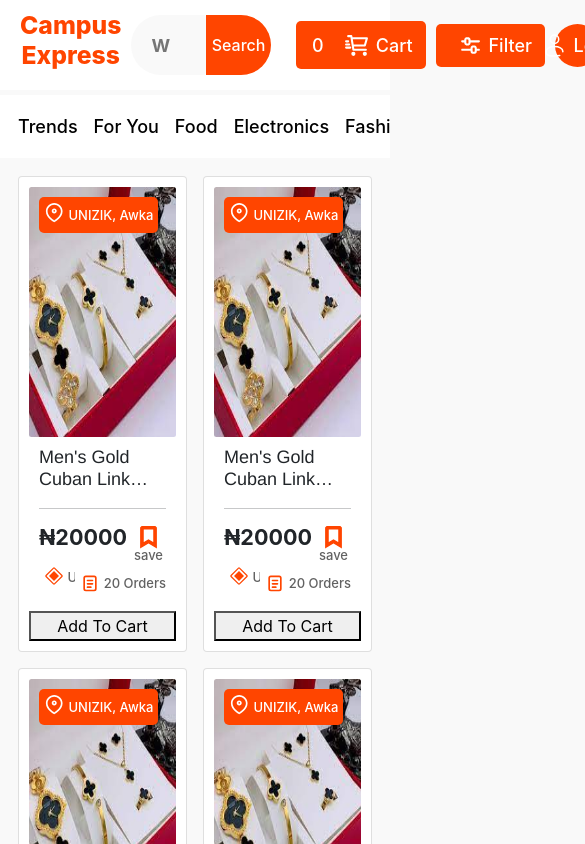
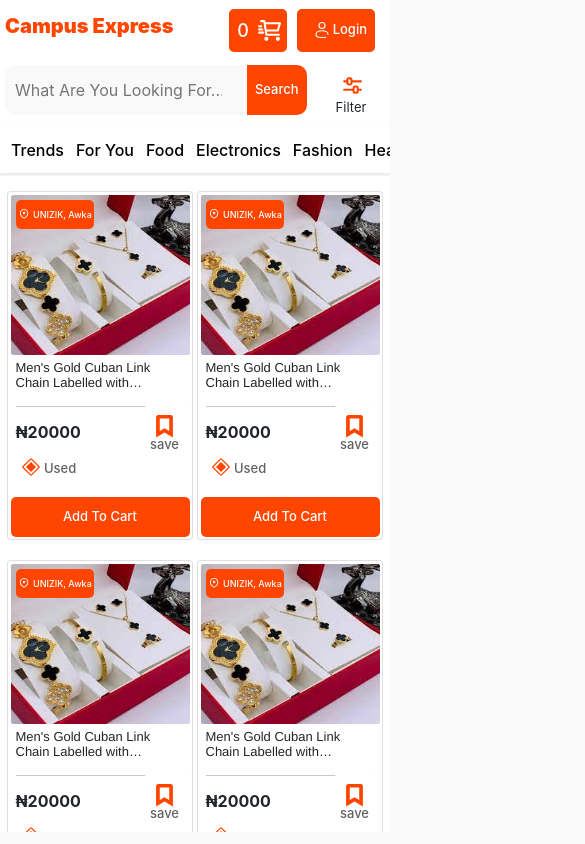
Before and after one commit to Achifa/campus-excpress-website, a React (Create React App) app in the folder app/: page /buyer in a window 390 px wide. Shown: the top 844 px of the page, 585 px wide, since content can reach past the window. Built offline with nearby package versions, Linux system fonts and the light colour scheme.

Commit message:
4th commit

```diff
--- a/app/src/components/Buyer/Category.js
+++ b/app/src/components/Buyer/Category.js
@@ -9,7 +9,7 @@ const Category = () => {
     },[])
     return (
         <>
-            <div className="buyer-category">
+            <div className="buyer-category shadow-sm">
                 <ul>
 
                     <li >
--- a/app/src/components/Buyer/Dashboard.js
+++ b/app/src/components/Buyer/Dashboard.js
@@ -6,6 +6,8 @@ import saveSvg from '../../assets/save-svgrepo-com.svg'
 import orderSvg from '../../assets/order-svgrepo-com (1).svg'
 import conditionSvg from '../../assets/condition-point-svgrepo-com.svg'
 import { useNavigate } from "react-router-dom";
+import cartSvg from '../../assets/cart-shopping-fast-svgrepo-com.svg'
+import filterSvg from '../../assets/filter-edit-svgrepo-com.svg'
 
 const Home = () => {
     let [screenWidth, setScreenWidth] = useState(0)
@@ -16,6 +18,21 @@ const Home = () => {
         let width = window.innerWidth;
         setScreenWidth(width)
     }, [])
+
+
+    let BtnStyles = {
+        height: '40px',
+        width: '100%',
+        borderRadius: '5px',
+        outline: 'none',
+        border: 'none',
+        float: 'right',
+        color: '#fff',
+        fontSize: 'small',
+        fontWeight: '500',
+        backgroundColor: 'orangered',
+        margin: '0'
+    }
     return (
         <>
             <div className="buyer-dashboard-body">
@@ -24,25 +41,31 @@ const Home = () => {
                     [1,2,3,4,5,6,7,8].map((item) =>
                         <div className="cols" >
                             <div className="card" onClick={e => navigate('/buyer/product')}>
-                                <span  style={{background: 'orangered', position: 'absolute',color: '#000', borderRadius: '5px', top: '20px', left: '20px', padding: '5px'}}>
+                                <span  style={{background: 'orangered',display: 'flex', alignItems: 'center', justifyContent: 'center', position: 'absolute',color: '#000', borderRadius: '5px', top: screenWidth > 400 ? '20px' : '8px', left: screenWidth > 400 ? '20px' : '8px', padding: '2.5px'}}>
                                     <span  style={{background: 'orangered',color: 'orangered', padding: '0'}}>
-                                        <img src={locationSvg} style={{height: '20px', width: '20px', marginBottom: '5px'}} alt="" />
+                                        <img src={locationSvg} style={{height: screenWidth  > 480 ? '20px' : '10px', width: screenWidth  > 480 ? '20px' : '10px', marginBottom: '5px'}} alt="" />
 
                                     </span>
                                     &nbsp;
 
-                                    <span  style={{background: 'orangered',color: '#fff', padding: '0',  fontSize: 'small', fontWeight: '500'}}>
+                                    <span  style={{background: 'orangered',color: '#fff', padding: '0',  fontSize: screenWidth > 480 ? 'small' : 'xx-small', fontWeight: '500'}}>
                                         UNIZIK, Awka
                                     </span>
                                 </span>
-                                <img src={img} style={{height: '250px', width: '100%', borderRadius: '2.5px'}} alt="" />
+                                <img src={img} style={{height: screenWidth > 480 ? '250px' : '160px', width: '100%', borderRadius: '2.5px'}} alt="" />
 
                                 <div className="card-body">
                                     <h3 >Men's Gold Cuban Link Chain  Labelled with designers For Fashion And Can Serve As Corporate Outfit</h3>
 
-                                    <hr />
+                                    <hr  />
 
-                                    <h4 style={{marginBottom: '10px', fontWeight: '700'}}>&#8358;20000</h4>
+                                    {
+                                        screenWidth > 479
+                                        ?
+                                        <h4 style={{marginBottom: '10px', fontWeight: '700'}}>&#8358;20000</h4>
+                                        :
+                                        <h6 style={{marginBottom: '10px', fontWeight: '700'}}>&#8358;20000</h6>
+                                    }
 
                                     <div style={{display: 'flex',background: '#fff', color: 'orangered',  alignItems: 'center', padding: '0'}}>
                                     <span  style={{background: '#fff', color: '#000', borderRadius: '5px', top: '20px', left: '20px', padding: '5px'}}>
@@ -68,7 +91,7 @@ const Home = () => {
                                         </section>
                                     </div>
 
-                                    <div style={{position: 'absolute', right: '5px', bottom: '5px', fontSize: 'small', background: '#fff', color: '#626262'}}>
+                                    {/*<div style={{position: 'absolute', right: '5px', bottom: '5px', fontSize: 'small', background: '#fff', color: '#626262'}}>
                                         <span>
                                             <img src={orderSvg} style={{height: '20px', width: '20px', marginBottom: '3px'}} alt="" />
 
@@ -77,10 +100,10 @@ const Home = () => {
                                         <span>
                                             20 Orders
                                         </span>
-                                    </div>
+                </div>*/}
                                 </div>
 
-                                <button>
+                                <button style={BtnStyles}>
                                     Add To Cart
                                 </button>
                                 {/*<br />*/}
@@ -107,7 +130,11 @@ const Home = () => {
                     )
                 }
 
+
+
             </div>
+
+
 
         </>
      );
--- a/app/src/components/Buyer/Header.js
+++ b/app/src/components/Buyer/Header.js
@@ -7,15 +7,27 @@ import { CE_buyer_ID, CE_buyer_INITIAL } from "./Secrets";
 import '../../styles/Buyer/overlays.css'
 import BuyerAside from "./Aside";
 import BuyerMenu from "./Menu";
+import { useDispatch, useSelector } from "react-redux";
+import { setBuyerJsxTo } from "../../redux/buyer/BuyerOverlayJsx";
 
 const BuyerHeader = () => {
+
+  let {buyerJsx} = useSelector(s => s.buyerJsx)
 
   let location = useLocation();
   let [buyerId,setBuyerId] = useState(null)
   let [buyerName,setBuyerName] = useState(null)
-  let [activeJsx, setActiveJsx]= useState(null)
+  //let [activeJsx, setActiveJsx]= useState(null)
 
-  let navigate = useNavigate();
+  let [screenWidth, setScreenWidth] = useState(0)
+
+  let navigate = useNavigate()
+  let dispatch = useDispatch()
+
+  useEffect(() => {
+      let width = window.innerWidth;
+      setScreenWidth(width)
+  }, [])
   let [width, setWidth] = useState(0)
 
   useEffect(() => {
@@ -54,30 +66,55 @@ const BuyerHeader = () => {
             e.target === document.querySelector('.buyer-overlay') ? handleOverlay() : ''
           }>
             {
-              activeJsx === 'filter' ? <BuyerAside /> : <BuyerMenu />
+              buyerJsx === 'filter' ? <BuyerAside /> : <BuyerMenu />
             }
           </div>
           <div className="buyer-header ">
 
+          {
+            screenWidth > 479
+            ?
             <h2 style={{fontWeight: '800', color: 'orangered'}}>Campus Express</h2>
+            :
+            <h5 style={{fontWeight: '1000', color: 'orangered'}}>Campus Express</h5>
+          }
 
+            {
+              screenWidth > 479
+              ?
               <div className="input-cnt">
                 <input type="search" name="" placeholder="What Are You Looking For..." id="" />
                 <button>Search</button>
               </div>
+              :
+              ''
+            }
 
             <section>
               <ul>
                 <li>
-                  <span style={{padding: '2.5px', borderRadius: '50%'}}>0</span>
+                  <span style={{borderRadius: '50%'}}>0</span>
                   <span>
-                    <img src={cartSvg} style={{height: '25px', width: '25px', position: 'relative', borderRadius: '2.5px'}} alt="" />
+                    <img src={cartSvg} style={{height: '25px', width: '25px', position: 'relative', borderRadius: '2.5px',marginRight: '5px'}} alt="" />
                   </span>
+                  {
+                    screenWidth <= 479
+                    ?
+                    ''
+                    :
+                    <>
                       &nbsp;
                       <span>Cart</span>
+                    </>
+                  }
                 </li>
+                  {
+                    screenWidth <= 479
+                    ?
+                    ''
+                    :
                     <li data-btn='filter' onClick={e => {
-                  setActiveJsx('filter');
+                    dispatch(setBuyerJsxTo('filter'));
                     handleOverlay();
 
                   }}>
@@ -88,16 +125,18 @@ const BuyerHeader = () => {
 
                     <span>Filter</span>
                     </li>
+                  }
                 <li  onClick={e => {
-                    setActiveJsx('menu')
+                    dispatch(setBuyerJsxTo('menu'));
                     buyerId != null ? handleOverlay() : navigate('/buyer/signup')
-                  }} style={{height: '100%', width: '45px', display: 'flex', justifyContent: 'center', alignItems: 'center', borderRadius: '50%'}}>
-                  <span style={{display: buyerId !== null ? 'none' : 'block'}}>
-                    <img src={userSvg} style={{height: '25px', width: '25px', position: 'relative', borderRadius: '2.5px'}} alt="" />
+                  }} style={{height: '100%', width: 'fit-content', display: 'flex', justifyContent: 'center', alignItems: 'center', borderRadius: '5px'}}>
+                  <span style={{display: buyerId !== null ? 'none' : 'flex', width: '100%', height: '100%',  justifyContent: 'center', marginRight: '5px'}}>
+                    <img src={userSvg} style={{height: screenWidth > 479 ? '25px' : '18px', width: screenWidth > 479 ? '25px' : '18px', position: 'relative', borderRadius: '2.5px'}} alt="" />
                   </span>
                   &nbsp;
 
-                  <span>{buyerId !== null ? buyerName : 'Login'}</span>
+
+                   <span style={{fontSize: 'small'}}>{buyerId !== null ? buyerName : 'Login'}</span>
                 </li>
               </ul>
             </section>
--- a/app/src/components/Buyer/Product.js
+++ b/app/src/components/Buyer/Product.js
@@ -5,6 +5,21 @@ import WhatsAppSvg from '../../assets/whatsapp-whats-app-svgrepo-com.svg'
 
 
 const Product = () => {
+
+    let BtnStyles = {
+        height: '50px',
+        width: '20%',
+        borderTopRightRadius: '10px',
+        borderBottomRightRadius: '10px',
+        outline: 'none',
+        border: 'none',
+        float: 'left',
+        color: '#fff',
+        fontSize: 'small',
+        fontWeight: '500',
+        backgroundColor: 'orangered',
+        margin: '0'
+    }
     return (
         <>
             <div className="buyer-product">
@@ -59,7 +74,7 @@ const Product = () => {
                             <hr />
                             <br />
 
-                            <button style={{height: '70px'}}>
+                            <button style={BtnStyles}>
                                 <h4>Buy</h4>
                             </button>
 
@@ -71,7 +86,7 @@ const Product = () => {
                                 <small>Payment Must Be Made Via Campus Express Platform To Avoid Fraud Else You Can <b>Trade With The Seller Outside The Platform At Your Own Risk.</b></small>
                             </section>
 
-                            <section style={{fontWeight: '500', padding: '20px', position: 'relative', width: '100%',}}>
+                            <section style={{fontWeight: '500', display: 'flex', flexDirection: 'column', padding: '20px', position: 'relative', width: '100%',}}>
                                 <div>Share With Your Friends</div>
                                 <ul>
                                     <li style={{border: 'none', padding: '0',cursor: 'pointer'}}>
@@ -87,7 +102,7 @@ const Product = () => {
                                     </li>
                                 </ul>
 
-                                <button style={{position: 'absolute', right: '20px', bottom: '20px', width: 'fit-content', padding: '10px 20px 10px 20px'}}>
+                                <button style={{position: 'absolute', right: '2px', bottom: '20px', width: 'fit-content', padding: '10px 20px 10px 20px'}}>
                                     Make An Offer
                                 </button>
                             </section>
--- /dev/null
+++ b/app/src/components/SeachBar.js
@@ -0,0 +1,55 @@
+import '../styles/Buyer/small-screen.css'
+import filterSvg from '../assets/filter-edit-svgrepo-com.svg'
+import { useState } from 'react';
+import { setBuyerJsxTo } from '../redux/buyer/BuyerOverlayJsx';
+import { useDispatch } from 'react-redux';
+
+const SearchBar = () => {
+    let [activeJsx, setActiveJsx]= useState(null)
+    function handleOverlay(e) {
+        let elem = document.querySelector('.buyer-overlay');
+        if(elem.hasAttribute('id')){
+          elem.removeAttribute('id')
+        }else{
+          elem.setAttribute('id', 'buyer-overlay')
+        }
+      }
+
+    let BtnStyles = {
+        height: '50px',
+        width: '20%',
+        borderTopRightRadius: '10px',
+        borderBottomRightRadius: '10px',
+        outline: 'none',
+        border: 'none',
+        float: 'left',
+        color: '#fff',
+        fontSize: 'small',
+        fontWeight: '500',
+        backgroundColor: 'orangered',
+        margin: '0'
+    }
+  let dispatch = useDispatch()
+
+    return (
+        <>
+            <div className="input-cnt" style={{height: '70px', width: '80%', padding: '5px', display: 'inline-block', background: '#fff', margin: '0', float: 'left'}}>
+                <input style={{width: '80%', float: 'left',margin: '0',borderTopLeftRadius: '10px',
+        borderBottomLeftRadius: '10px'}} type="search" name="" placeholder="What Are You Looking For..." id="" />
+                <button style={BtnStyles}>Search</button>
+            </div>
+
+            <div onClick={e => {
+                    dispatch(setBuyerJsxTo('filter'));
+                    handleOverlay();}} data-btn='filter' style={{height: '70px', width: '20%', padding: '5px', display: 'flex', alignItems: 'center', justifyContent: 'center', flexDirection: 'column', background: '#fff', fontSize: 'small', margin: '0', float: 'right'}}>
+                <div>
+                    <img src={filterSvg} style={{height: '25px', width: '25px', position: 'relative', borderRadius: '2.5px'}} alt="" />
+                </div>
+
+                <div>Filter</div>
+            </div>
+        </>
+     );
+}
+
+export default SearchBar;
--- a/app/src/index.js
+++ b/app/src/index.js
@@ -1,16 +1,20 @@
 import React from 'react';
 import ReactDOM from 'react-dom/client';
 import './index.css';
+import { Provider } from 'react-redux';
 
 import App from './App';
 import reportWebVitals from './reportWebVitals';
 import {BrowserRouter as Router } from 'react-router-dom';
+import store from './redux/store';
 
 const root = ReactDOM.createRoot(document.getElementById('root'));
 root.render(
-  <Router>
-    <App />
-  </Router>
+  <Provider store={store}>
+    <Router>
+      <App />
+    </Router>
+  </Provider>
 );
 
 // If you want to start measuring performance in your app, pass a function
--- a/app/src/pages/Buyer/Dashboard.js
+++ b/app/src/pages/Buyer/Dashboard.js
@@ -8,10 +8,31 @@ import '../../styles/Buyer/x-large-screen.css'
 import '../../styles/Buyer/medium-screen.css'
 import '../../styles/Buyer/small-screen.css'
 import '../../styles/Buyer/large-screen.css'
+import SearchBar from "../../components/SeachBar";
+import { useNavigate } from "react-router-dom";
+import { useEffect, useState } from "react";
 const Dashboard = () => {
+
+    let [screenWidth, setScreenWidth] = useState(0)
+
+    let navigate = useNavigate()
+
+    useEffect(() => {
+        let width = window.innerWidth;
+        setScreenWidth(width)
+    }, [])
+
     return (
         <>
             {/*<BuyerAside />*/}
+            {
+                screenWidth > 479
+                ?
+                ''
+                :
+                <SearchBar />
+            }
+
             <Category />
 
             <Home />
--- /dev/null
+++ b/app/src/redux/buyer/BuyerOverlayJsx.js
@@ -0,0 +1,21 @@
+import { createSlice } from '@reduxjs/toolkit'
+
+const initialState = {
+    buyerJsx: null,
+  }
+
+  export const buyerJsxSlice = createSlice({
+    name: 'buyerJsx',
+    initialState,
+    reducers: {
+
+      setBuyerJsxTo: (state, action) => {
+        state.buyerJsx = action.payload
+      },
+    },
+  })
+
+  // Action creators are generated for each case reducer function
+  export const { setBuyerJsxTo } = buyerJsxSlice.actions
+
+  export default buyerJsxSlice.reducer
--- /dev/null
+++ b/app/src/redux/store.js
@@ -0,0 +1,14 @@
+import { configureStore } from '@reduxjs/toolkit';
+import BuyerOverlayJsx from './buyer/BuyerOverlayJsx';
+
+
+
+let store = configureStore({
+  reducer: {
+    buyerJsx: BuyerOverlayJsx
+  }
+
+})
+
+
+export default store;
--- a/app/src/styles/Buyer/small-screen.css
+++ b/app/src/styles/Buyer/small-screen.css
@@ -10,12 +10,29 @@
     }
 
     .buyer-header{
-        height: 90px;
+        height: 60px;
         width: 100%;
         background-color: #fff;
         display: flex;
         align-items: center;
-        padding: 0 20px 0 20px;
+        overflow: auto;
+        display: flex;
+        justify-content: space-between;
+        padding: 0 5px 0 5px;
+
+    }
+
+    .buyer-options{
+        height: 50px;
+        width: 100%;
+        background-color: blue;
+        display: flex;
+        align-items: center;
+        overflow: auto;
+        position: fixed;
+        bottom: 0;
+        left: 0;
+        padding: 5px;
 
     }
 
@@ -23,10 +40,10 @@
         height: fit-content;
         width: 100%;
         float: right;
-        margin-top: 5px;
+        margin-top: -3.5px;
+        margin-bottom: 3.5px;
         background-color: #fff;
-        position: sticky;
-        top: 100px;
+
     }
 
     .buyer-category ul{
@@ -36,7 +53,7 @@
         justify-content: left;
         overflow: auto;
         margin: 0;
-        padding: 10px 10px 10px 10px;
+        padding: 5px 5px 5px 5px;
     }
 
     .buyer-category ul::-webkit-scrollbar{
@@ -47,11 +64,11 @@
         display: flex;
         align-items: center;
         justify-content: center;
-        padding: 8px;
+        padding: 6px;
         flex-wrap: nowrap;
         flex-shrink: 0;
         cursor: pointer;
-        font-size: large;
+        font-size: medium;
         color: #000;
         font-weight: 500;
     }
@@ -69,6 +86,7 @@
     .buyer-header section{
         height: fit-content;
         width: fit-content;
+
     }
 
     .buyer-header section ul{
@@ -76,9 +94,9 @@
         display: flex;
         align-items: center;
         justify-content: left;
-        overflow: auto;
+        overflow: hidden;
         margin: 0;
-        padding: 10px 10px 10px 10px;
+        padding: 5px 5px 5px 5px;
     }
 
     .buyer-header section ul li{
@@ -98,7 +116,7 @@
     }
 
     .buyer-header section ul li span{
-        margin: 0 5px 0 5px;
+        margin: 0 0 0 0;
     }
 
 
@@ -161,24 +179,24 @@
 
 
     .buyer-dashboard-body{
-        min-height: calc(100vh - 100px);
+        height: calc(100vh - 188px);
         width: 100%;
         overflow: auto;
         float: right;
 
-        padding: 10px;
-        background-color: #f9f9f9;
+        padding: 5px;
+        background-color: #fff;
     }
 
 
 
    .buyer-dashboard-body .card{
         height: fit-content;
-        width: calc(50% - 16px);
+        width: calc(50% - 4px);
         flex-shrink: 0;
         float: left;
-        margin: 8px;
-        padding: 10px;
+        margin: 10px 2px 10px 2px;
+        padding: 2.5px;
         text-align: left;
         cursor: pointer;
         background-color: #fff;
@@ -189,12 +207,12 @@
         width: 100%;
         position: relative;
         text-align: left;
-        padding: 10px;
+        padding: 5px;
     }
 
    .buyer-dashboard-body .card .card-body h3{
-        font-size: large;
-        height: 45px;
+        font-size: small;
+        height: 30px;
         text-overflow: ellipsis;
         overflow: hidden;
         display: -webkit-box;
@@ -206,7 +224,7 @@
     }
 
    .buyer-dashboard-body .card .card-body div{
-        padding: 5px;
+        padding: 2.5px;
         width: fit-content;
         border-radius: 2.5px;
         font-weight: 500;
@@ -224,9 +242,11 @@
         padding: 5px;
     }
 
+
+
     .buyer-product{
         height: calc(100vh - 120px);
-        width: calc(100% - 250px);
+        width: calc(100% - 0);
         overflow: auto;
         margin: auto;
         padding: 10px;
@@ -241,9 +261,9 @@
 
     .buyer-product-data #left{
         float: left;
-        width: 50%;
+        width: 100%;
         height: 100%;
-        padding: 40px;
+        padding: 5px;
     }
 
     .buyer-product-data #left .img-cnt{
@@ -274,9 +294,10 @@
 
     .buyer-product-data #right{
         float: right;
-        width: 50%;
+        width: 100%;
         height: 100%;
-        padding: 40px;
+        height: fit-content;
+        padding: 5px;
         text-align: left;
 
     }
@@ -299,7 +320,7 @@
         display: flex;
         align-items: center;
         justify-content: left;
-        padding: 5px;
+        padding: 2.5px;
 
         margin: 0;
     }
@@ -369,9 +390,9 @@
     }
 
     .buyer-product-seller-details .buyer-seller-history{
-        min-height: 100px;
+        min-height: 70px;
         width: 100%;
-        padding: 10px 20px 10px 20px;
+        padding: 10px 10px 10px 10px;
         text-align: left;
     }
 
```
Also changed, not shown: app/src/assets/filter-edit-svgrepo-com.svg. Lines whose indentation alone changed are shown as unchanged.
